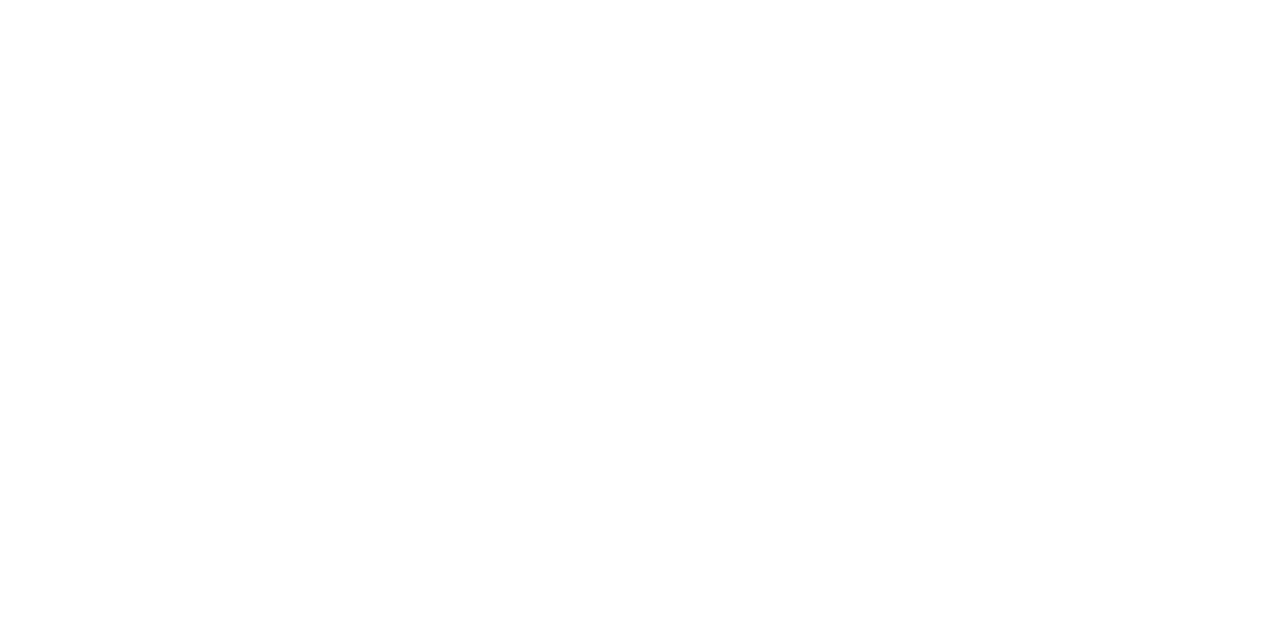
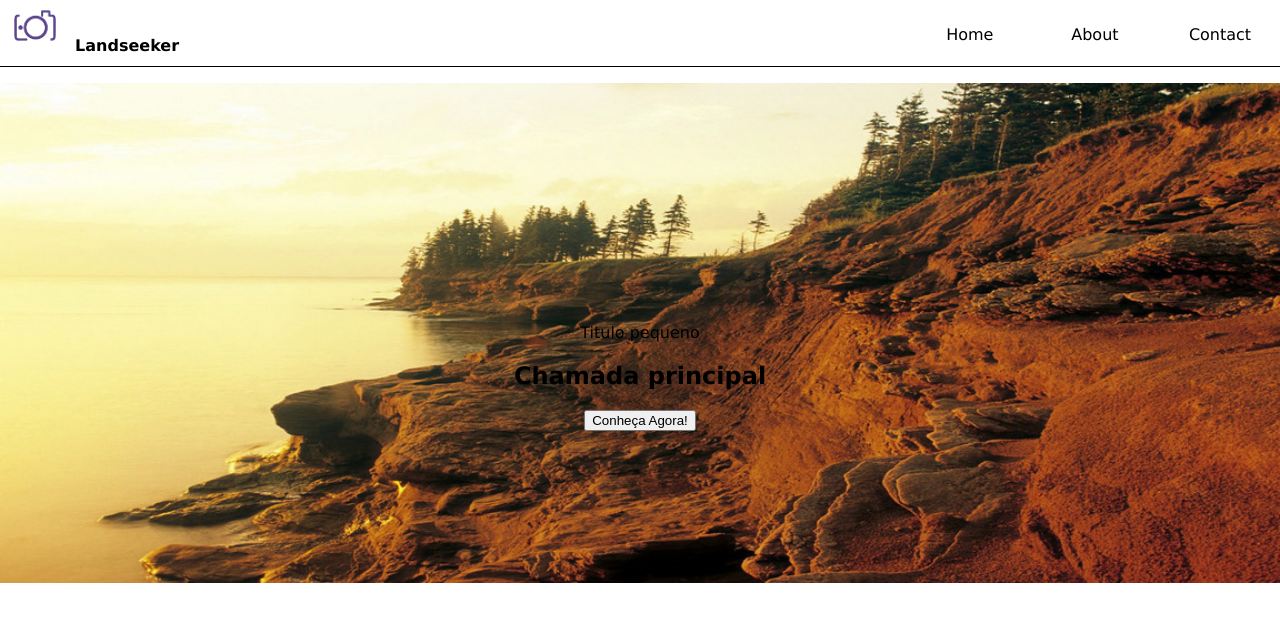
Before and after one commit to wesleybs90/Atividade_2_DigitalHouse, a plain HTML site: page index.html in a window 1280 px wide. Drawn offline with Linux system fonts and the light colour scheme.

Commit message:
Alterações na página inicial e criação da folha de estilo

```diff
--- /dev/null
+++ b/css/style.css
@@ -0,0 +1,53 @@
+/*
+width,
+height,
+display: inline-block,
+margin,
+padding,
+
+
+*/
+
+body {
+    font-family: 'Lucida Sans', 'Lucida Sans Regular', 'Lucida Grande', 'Lucida Sans Unicode', Geneva, Verdana, sans-serif;
+    margin: 0;
+}
+
+#header {
+    border-bottom: 1px solid;
+}
+
+#header *{
+    display: inline-block;
+}
+
+#header h1{
+    font-size: 16px;
+}
+
+#header img{
+    width: 70px;
+}
+
+#header ul{
+    float: right;
+    margin-top: 25px;
+    margin-left: 25px;
+}
+
+#header ul li{
+    width: 120px;
+    text-align: center;
+}
+
+#banner{
+    text-align: center;
+    height: 500px;
+    background-image: url('../img/banner.jpg');
+    background-repeat: no-repeat;
+    background-size:cover;
+}
+
+#banner p{
+    padding-top: 240px;
+}
--- a/index.html
+++ b/index.html
@@ -4,8 +4,24 @@
     <meta charset="UTF-8">
     <meta name="viewport" content="width=device-width, initial-scale=1.0">
     <title>Home</title>
+    <link href="css/style.css" rel="stylesheet">
+
 </head>
 <body>
-
+    <div id="header">
+        <img src="img/logo.png">
+        <h1>Landseeker</h1>
+        <ul class="nav">
+            <li>Home</li>
+            <li>About</li>
+            <li>Contact</li>
+        </ul>
+    </div>
+    <!-- aqui começa o banner  -->
+    <div id="banner">
+        <p>Titulo pequeno</p>
+        <h2>Chamada principal</h2>
+        <button>Conheça Agora!</button>
+    </div>
 </body>
 </html>
```
